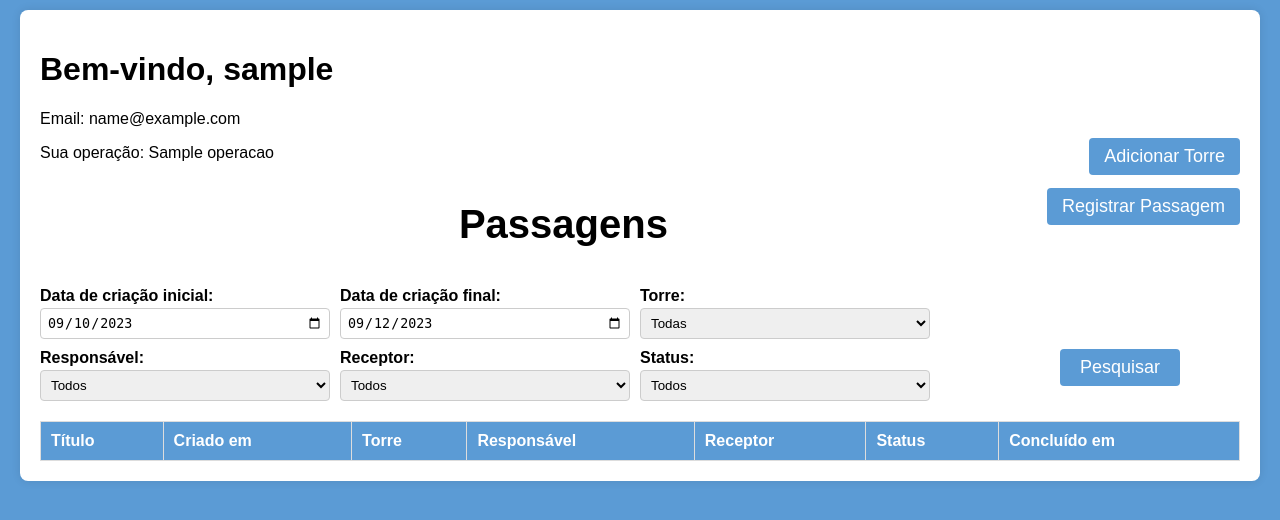
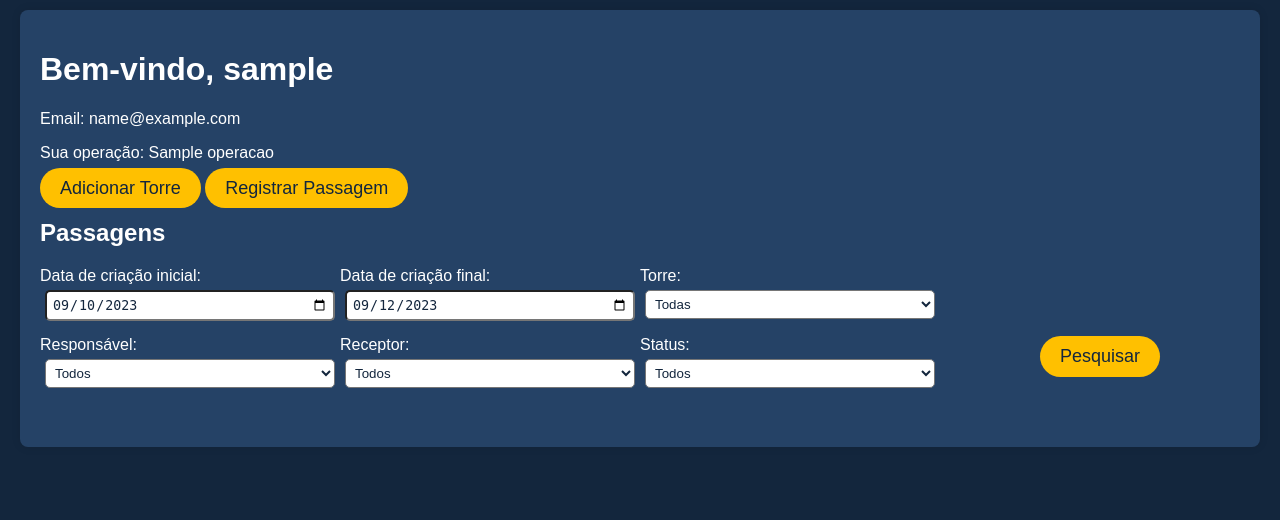
Before and after one commit to fanecovsf/moby-apps, a Django app: page /troca-turno/painel/ in a window 1280 px wide. Shown: the top 520 px of the page. Run offline with Django 4.2, Linux system fonts and the light colour scheme; a user stored in the database is signed in; tables that the repository leaves empty hold one stand-in row (values such as "Sample post"); lists and menus that the app fills with data are empty.

Commit message:
🆕 Feat: Mudança de templates Validação de campos de texto

```diff
--- a/moby/settings.py
+++ b/moby/settings.py
@@ -129,3 +129,6 @@ AUTHENTICATION_BACKENDS = [
 
 SESSION_EXPIRE_AT_BROWSER_CLOSE = False
 SESSION_COOKIE_AGE = 5 * 60
+
+MEDIA_URL = '/media/'
+MEDIA_ROOT = os.path.join(BASE_DIR, 'media')
--- a/moby/urls.py
+++ b/moby/urls.py
@@ -1,8 +1,13 @@
 from django.contrib import admin
 from django.urls import path, include
+from django.conf import settings
 
 urlpatterns = [
     path('admin/', admin.site.urls),
     path('troca-turno/', include('troca_turno.urls')),
     path('', include('home.urls'))
 ]
+
+if settings.DEBUG:
+    from django.conf.urls.static import static
+    urlpatterns += static(settings.MEDIA_URL, document_root=settings.MEDIA_ROOT)
--- a/troca_turno/models.py
+++ b/troca_turno/models.py
@@ -86,5 +86,5 @@ class Passagem(models.Model):
 
 
 class Anexo(models.Model):
-    passagem = models.ForeignKey(Passagem, on_delete=models.CASCADE)
+    passagem = models.ForeignKey(Passagem, on_delete=models.CASCADE, related_name='anexos')
     arquivo = models.FileField(upload_to=Utils.attachment_file_path, null=True, blank=True)
--- a/troca_turno/static/styles/style-painel.css
+++ b/troca_turno/static/styles/style-painel.css
@@ -1,218 +1,152 @@
-/* Estilo geral */
 body {
     font-family: sans-serif;
     margin: 0;
     padding: 0;
-    background: #5b9bd5;
+    background: #13263d;
+    color: #fff;
 }
 
 .container {
+    display: flex;
+    flex-direction: column;
     max-width: 1200px;
     margin: auto;
     padding: 20px;
-    background-color: #fff;
+    background-color: #254266;
     border-radius: 8px;
     box-shadow: 0px 0px 10px rgba(0, 0, 0, 0.1);
-    justify-content: center;
     margin-top: 10px;
 }
 
-.data-filter {
-    justify-content: left;
+.card-header {
+    position: relative;
 }
 
-/* Cabeçalho */
-.header {
+.verificar-img {
+    position: absolute;
+    top: 0px;
+    right: -20px;
+    width: 25px; /* Ajuste o tamanho conforme necessário */
+    height: 25px;
+}
+
+/* Botões */
+.btn, .btn-pesquisa {
     background-color: #ffc000;
-    padding: 10px;
-    color: #fff;
-    text-align: center;
+    border: none;
+    padding: 10px 20px;
+    border-radius: 50px;
+    text-decoration: none;
+    color: #13263d;
+    font-size: large;
+    transition: all 0.3s ease;
+    cursor: pointer;
+}
+
+.btn-pesquisa {
+    margin-left: 100px;
     margin-bottom: 20px;
 }
 
-.header h1 {
-    margin: 0;
-    font-size: 16px;
+.btn:hover, .btn-pesquisa:hover {
+    background-color: #13263d;
+    color: #fff;
+    transform: scale(1.1);
 }
 
-.header p {
-    margin: 5px 0;
-    font-size: 8px;
+/* Filtros */
+.filtro-form {
+    display: flex;
+    flex-direction: column;
+    align-items: flex-start; /* Alinhar à esquerda */
+    margin-bottom: 20px;
+    width: 100%;
 }
 
-/* Botão de registro */
-.btn-registrar {
-    float: right;
-    margin-top: 10px;
-    background-color: #5b9bd5;
-    color: #fff;
-    border: none;
-    padding: 8px 15px;
-    border-radius: 4px;
-    text-decoration: none;
-    font-size: large;
+.filters {
+    display: flex;
+    flex-direction: column;
+    align-items: flex-start; /* Alinhar à esquerda */
+    width: 100%;
 }
 
-.edit-td {
-    justify-content: center;
-    text-align: center;
+.top-filters, .bottom-filters {
+    display: flex;
+    justify-content: flex-start; /* Alinhar à esquerda */
+    width: 100%;
+    margin-bottom: 10px;
 }
 
-.edit {
-    text-align: center;
-    margin-top: 10px;
-    background-color: #5b9bd5;
-    color: #fff;
-    border: none;
-    padding: 8px 15px;
-    border-radius: 4px;
-    text-decoration: none;
-    font-size: large;
+.filter-group {
+    width: 25%;
+    display: flex;
+    flex-direction: column;
 }
 
-.btn-torre {
-    float: right;
-    margin-top: -40px;
-    background-color: #5b9bd5;
-    color: #fff;
-    border: none;
-    padding: 8px 15px;
-    border-radius: 4px;
-    text-decoration: none;
-    font-size: large;
+.filter-group input, .filter-group select {
+    color: #13263d;
+    background-color: #fff;
+    padding: 5px;
+    border-radius: 5px;
+    margin: 5px;
 }
 
-/* Tabela */
-table {
-    width: 100%;
-    border-collapse: collapse;
-    margin-top: 20px;
+/* Cartões */
+.card-container {
+    display: flex;
+    flex-wrap: wrap;
+    justify-content: space-around;
 }
 
-table th, table td {
-    padding: 10px;
-    border: 1px solid #ddd;
-    text-align: left;
-    white-space: nowrap;
-    overflow: hidden;
-    text-overflow: ellipsis;
+.card {
+    display: flex;
+    flex-direction: column;
+    background-color: #fff;
+    color: #13263d;
+    padding: 15px;
+    border-radius: 8px;
+    margin: 10px;
+    box-shadow: 2px 0px 10px rgba(255, 255, 255, 0.445);
+    align-items: center;
 }
 
-table td {
-    max-width: 200px; /* Defina o valor máximo que você achar apropriado */
+.card h3 { /* Adicionado para centralizar o título */
+    text-align: center;
+    margin: 0; /* Removido a margem para melhor alinhamento */
 }
 
-th {
-    background-color: #5b9bd5;
-    color: #fff;
+.card-body p {
+    text-align: left;
+    margin-left: 10px;
 }
 
-/* Cores */
-.btn-primary {
-    background-color: #5b9bd5;
-    color: #fff;
-    border: none;
-    padding: 8px 15px;
-    border-radius: 4px;
+.card-footer a.edit, a.view-only, .card-footer {
+    background-color: #ffc000;
+    padding: 5px 10px;
+    border-radius: 25px;
+    color: #13263d;
     text-decoration: none;
+    transition: all 0.3s ease;
+    display: inline-block;
+    justify-items: end;
+}
+
+.card-footer a.edit:hover, .card-footer a.view-only:hover {
+    transform: scale(1.1);
+    color: #000000;
 }
 
 /* Responsividade */
 @media (max-width: 768px) {
-    table th, table td {
-        display: block;
-        width: 100%;
-        box-sizing: border-box;
+    .top-filters, .bottom-filters {
+        flex-direction: column;
     }
 
-    .btn-registrar {
-        float: none;
-        margin-top: 10px;
+    .filter-group {
+        width: 100%;
     }
 
-    .user-info h1 {
-        font-size: 20px;
-    }
-
-    .user-info .small {
-        font-size: 12px;
+    .card {
+        width: 100%;
     }
 }
-
-h2 {
-    text-align: center;
-    margin: 40px;
-    font-size: 40px;
-}
-
-.filtro-form {
-    display: flex;
-    flex-direction: column;
-    align-items: flex-start;
-    margin-bottom: 20px;
-}
-
-.top-filters {
-    display: flex;
-    justify-content: left;
-    width: 100%;
-    margin-bottom: 10px;
-}
-
-.bottom-filters {
-    display: flex;
-    width: 100%;
-    justify-content: left;
-}
-
-.filter-group {
-    width: calc(25% - 10px); /* Distribuição igual em 4 colunas com espaços */
-    margin-right: 10px;
-}
-
-.filtro-form label {
-    font-weight: bold;
-    margin-bottom: 3px;
-}
-
-.filtro-form select,
-.filtro-form input[type="date"] {
-    width: 100%;
-    padding: 6px;
-    border: 1px solid #ccc;
-    border-radius: 4px;
-    box-sizing: border-box;
-    margin-top: 3px;
-}
-
-.filtro-form button[type="submit"] {
-    background-color: #5b9bd5;
-    font-size: large;
-    color: #fff;
-    border: none;
-    border-radius: 4px;
-    margin-left: 120px;
-    cursor: pointer;
-    padding: 8px 15px;
-    box-sizing: border-box;
-    width: 10%;
-    height: fit-content;
-    margin-right: 20px;
-}
-
-.filtro-form button:hover {
-    background-color: #333;
-}
-
-a:hover {
-    background-color: #333;
-}
-
-.disabled-link {
-    color: #ccc;
-    font-size: small;
-    background-color: #fff;
-    pointer-events: none;
-    cursor: default;
-    text-decoration: none;
-}
--- a/troca_turno/templates/edit-passagem.html
+++ b/troca_turno/templates/edit-passagem.html
@@ -17,10 +17,10 @@
         <form action="{% url 'edit-passagem' passagem.id %}" method="post" enctype="multipart/form-data">
             {% csrf_token %}
             <label for="titulo">Título:</label>
-            <input type="text" id="titulo" name="titulo" value="{{ passagem.titulo }}" required>
+            <input type="text" id="titulo" name="titulo" value="{{ passagem.titulo }}" maxlength="60" required>
 
             <label for="descricao">Descrição:</label>
-            <textarea id="descricao" name="descricao" rows="10" required>{{ passagem.descricao }}</textarea>
+            <textarea id="descricao" class="in-desc" name="descricao" rows="10" maxlength="5000" required>{{ passagem.descricao }}</textarea>
 
             <label for="responsavel">Responsável:</label>
             <input type="text" id="responsavel" name="responsavel" value="{{ passagem.responsavel.username }}" disabled>
--- a/troca_turno/templates/painel.html
+++ b/troca_turno/templates/painel.html
@@ -9,21 +9,22 @@
     <title>Passagens</title>
 </head>
 <body>
-    <div class="container table-container">
+    <div class="container">
         <div class="user-info">
             <h1>Bem-vindo, {{ user.username }}</h1>
             <p class="small">Email: {{ user.email }}</p>
             <p class="small">Sua operação: {{ user.operacao }}</p>
         </div>
+        <div class="btn-container">
             <a href="{% url 'cadastro-torre' %}" class="btn btn-torre">Adicionar Torre</a>
             <a href="{% url 'registro-passagem' %}" class="btn btn-registrar">Registrar Passagem</a>
+        </div>
         <h2 class="titulo">Passagens</h2>
 
         <form method="post" class="filtro-form">
             {% csrf_token %}
+            <div class="filters">
                 <div class="top-filters">
-
-
                     <div class="filter-group">
                         <label for="data_inicio" class="data-filter">Data de criação inicial:</label>
                         <input type="date" id="data_inicio" name="data-inicio" value="{{ data_inicial }}">
@@ -43,7 +44,6 @@
                             {% endfor %}
                         </select>
                     </div>
-
                 </div>
 
                 <div class="bottom-filters">
@@ -79,51 +79,45 @@
                     </div>
 
                     <button type="submit" class="btn-pesquisa">Pesquisar</button>
-
+                </div>
             </div>
         </form>
 
-        <table>
-            <thead>
-                <tr>
-                    <th>Título</th>
-                    <th>Criado em</th>
-                    <th>Torre</th>
-                    <th>Responsável</th>
-                    <th>Receptor</th>
-                    <th>Status</th>
-                    <th>Concluído em</th>
-                </tr>
-            </thead>
-            <tbody>
+        <div class="card-container">
             {% for passagem in passagens %}
-                <tr>
-                    <td>{{ passagem.titulo }}</td>
-                    <td>{{ passagem.criado_em|date:"d/m/Y H:i:s" }}</td>
-                    <td>{{ passagem.torre.numero }}</td>
-                    <td>{{ passagem.responsavel.username }}</td>
-                    <td>{{ passagem.receptor.username }}</td>
-                    <td>
+            <div class="card">
+                <div class="card-header">
+                    <h3>{{ passagem.titulo }}</h3>
+                    <p>Criado em: {{ passagem.criado_em|date:"d/m/Y H:i:s" }}</p>
+                    {% if passagem.concluida %}
+                    <img src="{% static 'images/verificar.png' %}" alt="Verificado" class="verificar-img">
+                    {% endif %}
+                </div>
+                <div class="card-body">
+                    <p>Torre: {{ passagem.torre.numero }}</p>
+                    <p>Responsável: {{ passagem.responsavel.username }}</p>
+                    <p>Receptor: {{ passagem.receptor.username }}</p>
+                    <p>Status:
                         {% if passagem.concluida %}
                             Concluído
                         {% else %}
                             Pendente
                         {% endif %}
-                    </td>
-                    <td>{{ passagem.finalizado_em|date:"d/m/Y H:i:s"|default:"" }}</td>
+                    </p>
+                    {% if passagem.concluida %}
+                    <p>Concluído em: {{ passagem.finalizado_em|date:"d/m/Y H:i:s"|default:"" }}</p>
+                    {% endif %}
+                </div>
+                <div class="card-footer">
                     {% if not passagem.concluida and passagem.responsavel == user %}
-                    <td class="edit-td">
                     <a class="edit" href="/troca-turno/painel/{{ passagem.id }}">Editar</a>
-                    </td>
                     {% else %}
-                    <td class="edit-td">
                     <a class="edit view-only" href="/troca-turno/painel/view/{{ passagem.id }}">Visualizar</a>
-                    </td>
                     {% endif %}
-                </tr>
+                </div>
+            </div>
             {% endfor %}
-            </tbody>
-        </table>
+        </div>
     </div>
 </body>
 </html>
--- a/troca_turno/templates/registro-passagem.html
+++ b/troca_turno/templates/registro-passagem.html
@@ -16,10 +16,10 @@
         <form action="{% url 'registro-passagem' %}" method="post" enctype="multipart/form-data">
             {% csrf_token %}
             <label for="titulo">Título:</label>
-            <input type="text" id="titulo" name="titulo" required>
+            <input type="text" id="titulo" name="titulo" maxlength="60" required>
 
             <label for="descricao">Descrição:</label>
-            <textarea id="descricao" name="descricao" rows="10" required></textarea>
+            <textarea id="descricao" name="descricao" rows="10" class="in-desc" maxlength="5000" required></textarea>
 
             <label for="torre">Torre:</label>
             <select id="torre" name="torre" required>
--- a/troca_turno/templates/view-passagem.html
+++ b/troca_turno/templates/view-passagem.html
@@ -19,7 +19,7 @@
             <input type="text" id="titulo" name="titulo" value="{{ passagem.titulo }}" disabled required>
 
             <label for="descricao">Descrição:</label>
-            <textarea id="descricao" name="descricao" rows="10" disabled required>{{ passagem.descricao }}</textarea>
+            <textarea id="descricao" name="descricao" rows="10" class="in-desc" disabled required>{{ passagem.descricao }}</textarea>
 
             <label for="responsavel">Responsável:</label>
             <input type="text" id="responsavel" name="responsavel" value="{{ passagem.responsavel.username }}" disabled>
--- a/troca_turno/views.py
+++ b/troca_turno/views.py
@@ -186,7 +186,7 @@ class Views:
                 if anexos:
                     for anexo in anexos:
                         anexo_save = AnexoService.create(passagem=passagem)
-                        anexo_save.arquivo.save(anexo.name, File(anexo))
+                        anexo_save.arquivo.save(anexo.name, anexo)
 
                 passagem.titulo = titulo
                 passagem.descricao = descricao
@@ -204,6 +204,7 @@ class Views:
 
                 return redirect('painel-principal')
 
+        print(passagem.anexos)
         return render(request, 'edit-passagem.html', context={
             'passagem':passagem,
             'usuarios':usuarios
```
Also changed, not shown: troca_turno/static/styles/style-cadastro-torre.css (+29 -33 lines), troca_turno/static/styles/style-edit.css (+36 -41 lines), troca_turno/static/styles/style-registro.css (+31 -16 lines), troca_turno/templates/cadastro-torre.html (+10 -6 lines), attachments/atlas_logo03.png (added), attachments/atlas_logo03_CzwbQYY.png (added), attachments/atlas_logo06.png (added), troca_turno/static/images/verificar.png (added). Lines whose indentation alone changed are shown as unchanged.
